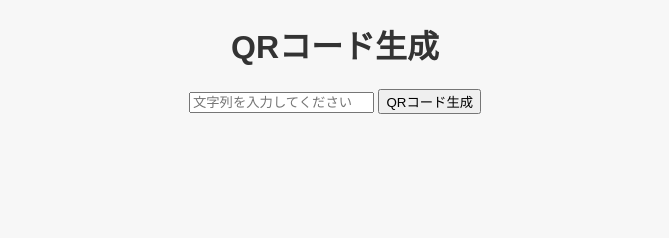
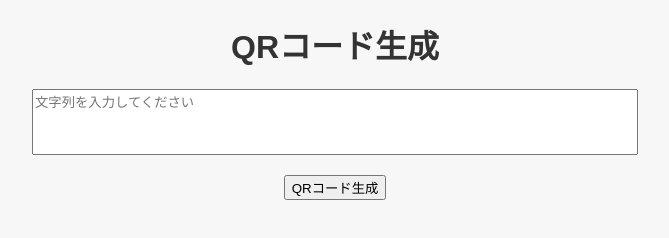
Before and after one commit to m-nishijima-mi-labo/QRCodeGeneratorByGPT, a plain HTML site: page index.html in a window 1280 px wide. Shown: the whole page, without its empty margins (305-974 px from the left). Drawn offline with Linux system fonts and the light colour scheme.

Commit message:
Improved by ChatGPT(Size of input and layout)

```diff
--- a/index.html
+++ b/index.html
@@ -8,7 +8,8 @@
 </head>
 <body>
   <h1>QRコード生成</h1>
-  <input type="text" id="qr-text" placeholder="文字列を入力してください">
+  <textarea id="qr-text" rows="4" cols="50" placeholder="文字列を入力してください"></textarea>
+  <br>
   <button id="generate-btn">QRコード生成</button>
   <div id="qr-code-preview"></div>
   <button id="download-btn" hidden>QRコードダウンロード</button>
--- a/styles.css
+++ b/styles.css
@@ -8,6 +8,17 @@ body {
   color: #333;
 }
 
+#qr-text {
+  width: 80%;
+  max-width: 600px;
+  resize: none;
+}
+
+#generate-btn {
+  display: block;
+  margin: 1rem auto;
+}
+
 #qr-code-preview {
   margin: 1rem 0;
 }
```
Lines whose indentation alone changed are shown as unchanged.
